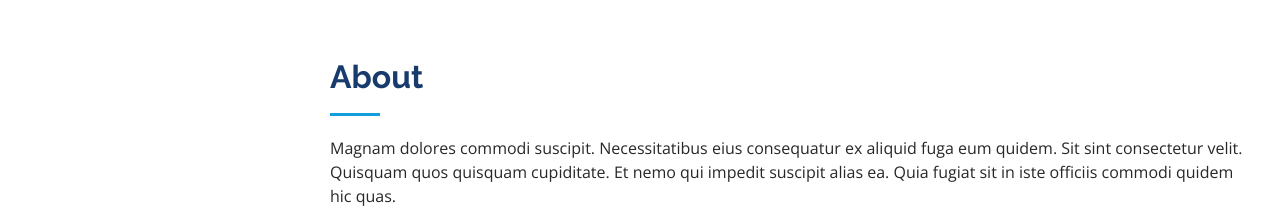
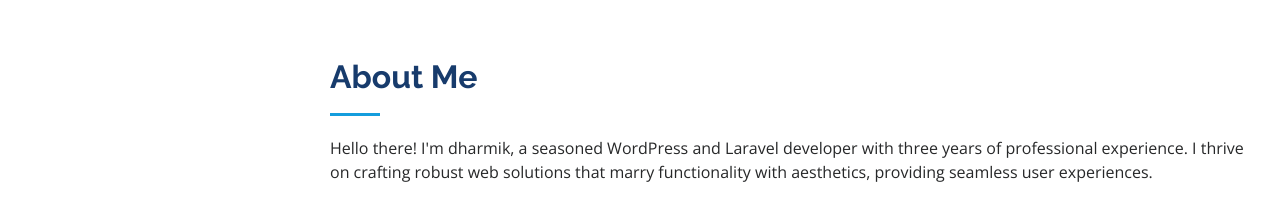
Before and after one commit to dharmikpatel1710/dharmikpatel1710.github.io, a plain HTML site: page index.html in a window 1280 px wide. Shown: the part 802-1015 px from the top of the page. Drawn offline with nearby package versions, Linux system fonts and the light colour scheme; grey boxes are pictures that could not be loaded.

Commit message:
Update index.html

```diff
--- a/index.html
+++ b/index.html
@@ -83,8 +83,8 @@
       <div class="container">
 
         <div class="section-title">
-          <h2>About</h2>
-          <p>Magnam dolores commodi suscipit. Necessitatibus eius consequatur ex aliquid fuga eum quidem. Sit sint consectetur velit. Quisquam quos quisquam cupiditate. Et nemo qui impedit suscipit alias ea. Quia fugiat sit in iste officiis commodi quidem hic quas.</p>
+          <h2>About Me</h2>
+          <p>Hello there! I'm dharmik, a seasoned WordPress and Laravel developer with three years of professional experience. I thrive on crafting robust web solutions that marry functionality with aesthetics, providing seamless user experiences.</p>
         </div>
 
         <div class="row">
```
